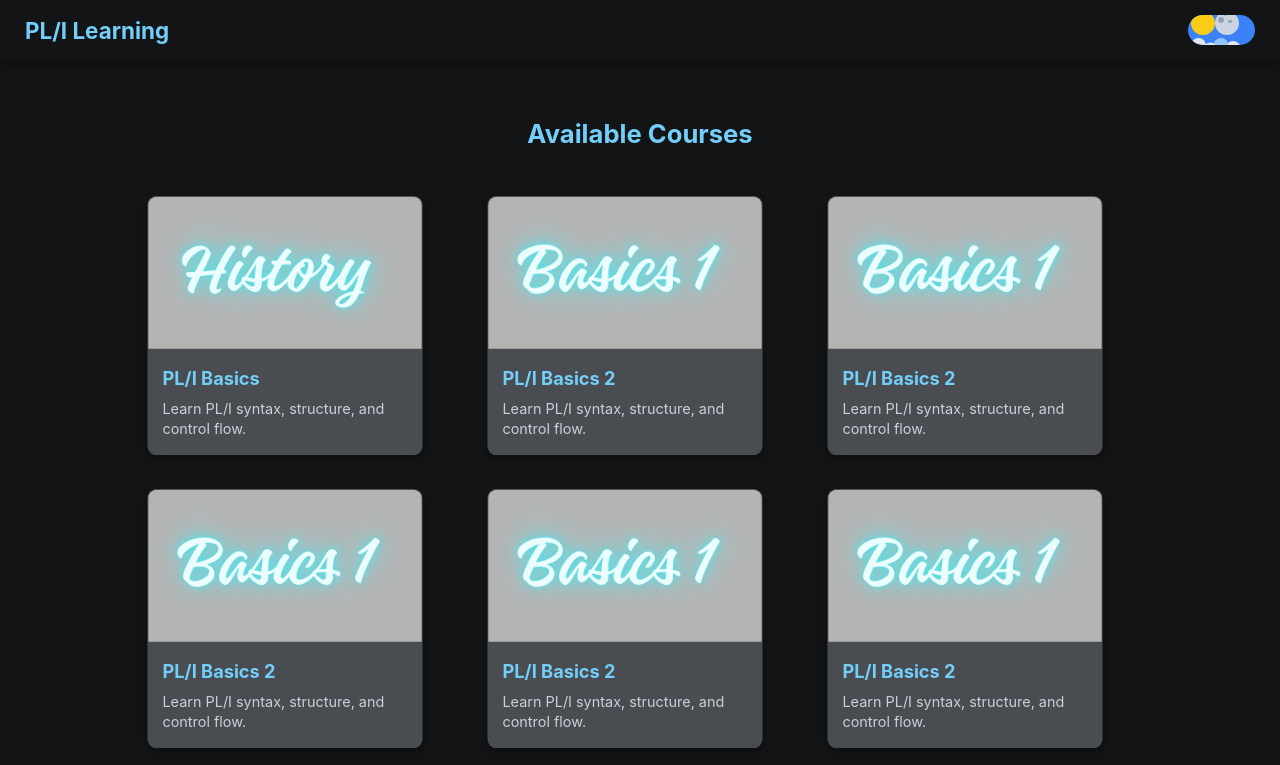
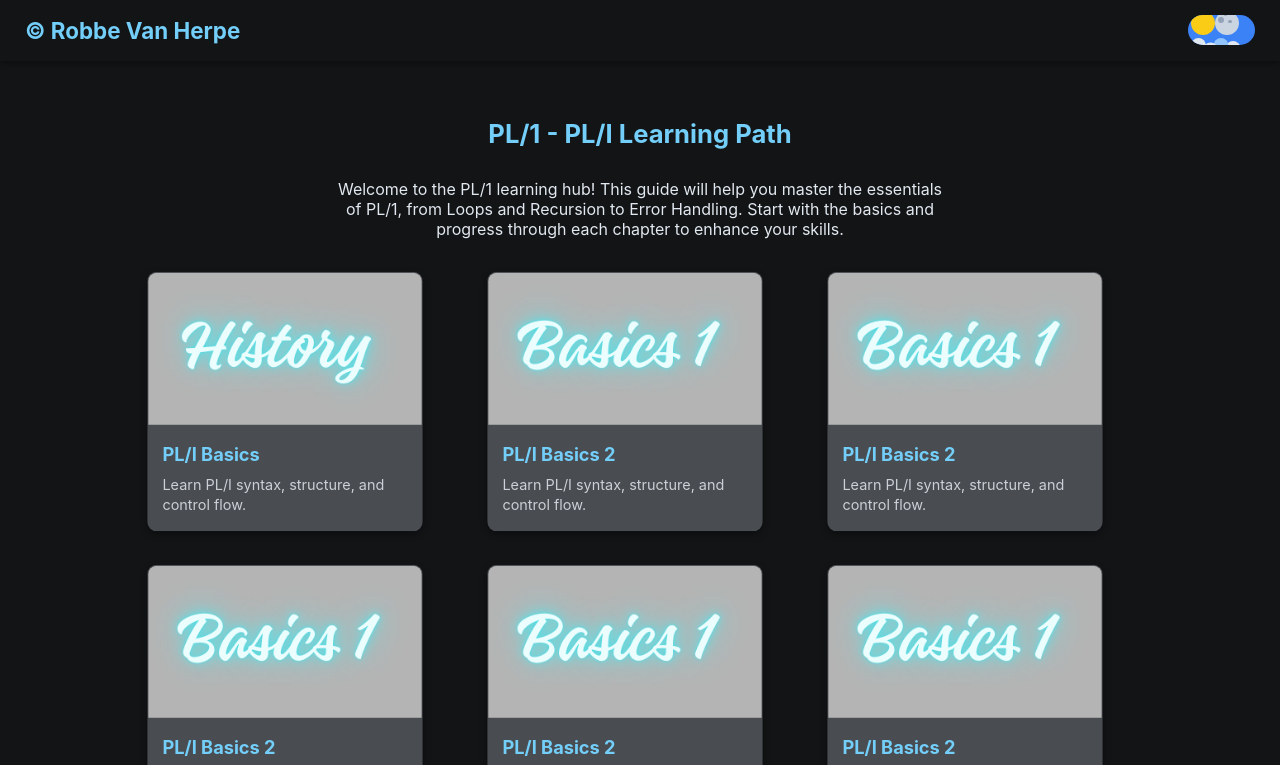
Before and after one commit to Robbevanherpe1/PLI-Learn, a plain HTML site: page index.html in a window 1280 px wide. Shown: the top 765 px of the page. Drawn offline with nearby package versions, Linux system fonts and the light colour scheme.

Commit message:
update start

```diff
--- a/index.html
+++ b/index.html
@@ -14,7 +14,7 @@
 
     <div class="main">
       <div class="topbar">
-        <div class="logo">PL/I Learning</div>
+        <div class="logo">© Robbe Van Herpe</div>
         <label class="theme-switch">
           <input type="checkbox" id="theme-toggle" class="theme-switch__checkbox">
           <div class="theme-switch__container">
@@ -38,7 +38,8 @@
       </div>
 
       <div id="home-screen" class="home-screen">
-        <h1 class="home-title">Available Courses</h1>
+        <h1 class="home-title">PL/1 - PL/I Learning Path</h1>
+        <p>Welcome to the PL/1 learning hub! This guide will help you master the essentials<br> of PL/1, from Loops and Recursion to Error Handling. Start with the basics and<br> progress through each chapter to enhance your skills.</p>
         <div id="coursesGrid" class="courses-grid"></div>
       </div>
 
```
